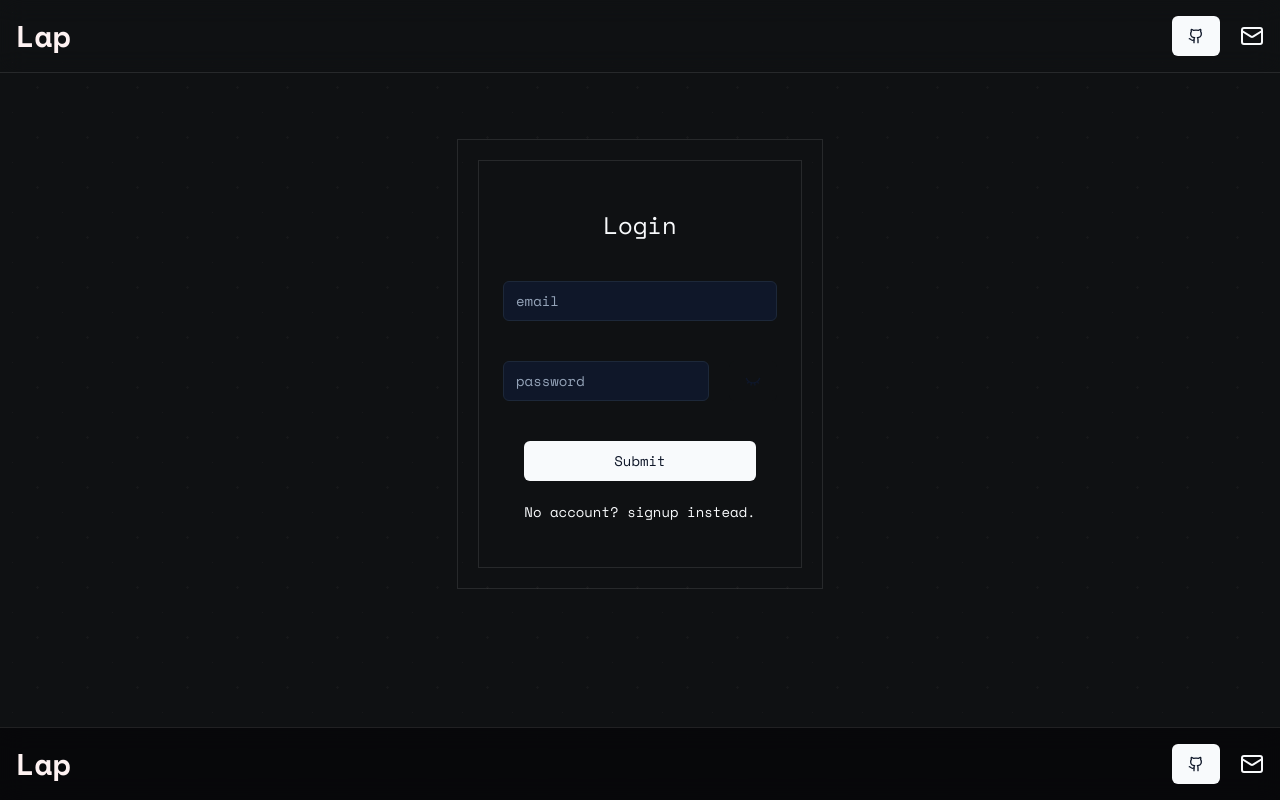
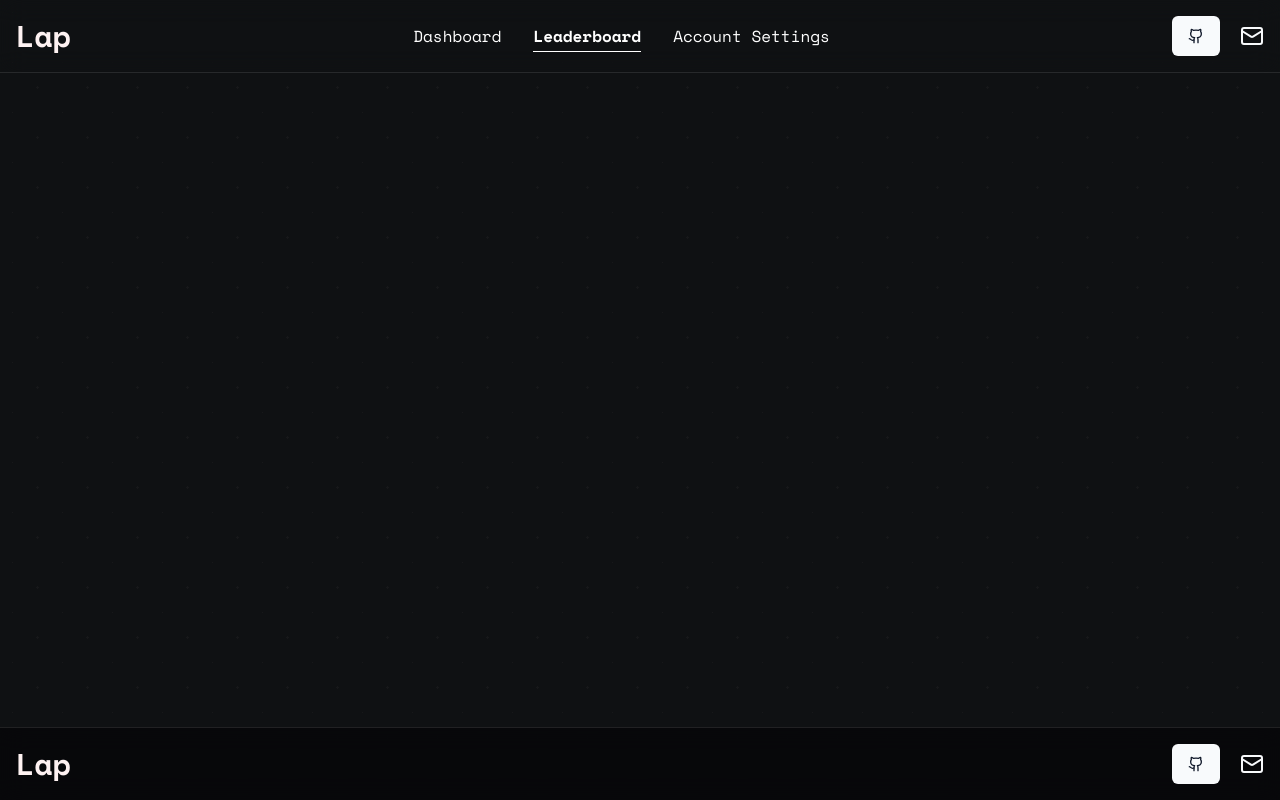
Before and after one commit to Manan-Coder/Lap, a React (Vite) app: page /leaderboard in a window 1280 px wide. Built offline with nearby package versions, Linux system fonts and the light colour scheme.

Commit message:
made the other pages and sorted routing

```diff
--- a/src/App.tsx
+++ b/src/App.tsx
@@ -1,13 +1,20 @@
 import NavBar from "./components/NavBar.tsx";
-import { BrowserRouter } from "react-router-dom";
 import Footer from "./components/Footer.tsx";
 import Landing from "./pages/landing.tsx";
+import Leaderboard from "./pages/leaderboard.tsx";
+import Account from "./pages/account.tsx";
+import { BrowserRouter, Routes, Route } from "react-router-dom";
 const App = () => (
   <BrowserRouter>
 <div className="flex flex-col h-screen">
   <NavBar />
   <main className="flex-1">
-<Landing /></main>
+    <Routes>
+      <Route path="/" element={<Landing />} />
+      <Route path="/leaderboard" element={<Leaderboard />} />
+      <Route path="/account" element={<Account />} />
+    </Routes>
+</main>
   <Footer/>
 </div></BrowserRouter>
 )
--- a/src/components/NavBar.tsx
+++ b/src/components/NavBar.tsx
@@ -14,7 +14,22 @@ const NavBar = () => {
             Lap
             </Link>
         </div>
-
+        <div className="hidden md:flex items-center space-x-8">
+            {[
+              { path:'/', label: 'Dashboard'},
+               { path: '/leaderboard', label: 'Leaderboard' },
+               {path:'account', label:'Account Settings'}
+            ].map((item) => (
+              <Link
+                key={item.path}
+                to={item.path}
+                className={`text-white hover:text-white transition-colors relative group ${location.pathname === item.path ? 'font-bold' : ''}`}
+              >
+                {item.label}
+                <span className={`absolute -bottom-1 left-0 h-px bg-white transition-all duration-300 ${location.pathname === item.path ? 'w-full' : 'w-0 group-hover:w-full'}`}></span>
+              </Link>
+            ))}
+          </div>
         <div className="flex flex-row justify-evenly gap-5 right-0 items-center size={20} items-center cursor-pointer">
             <Button>
             <Link to={"https://github.com/Manan-Coder/Lap"}>
--- /dev/null
+++ b/src/pages/account.tsx
@@ -0,0 +1,7 @@
+const Account = () => {
+return(
+    <div></div>
+);
+}
+
+export default Account;
--- /dev/null
+++ b/src/pages/leaderboard.tsx
@@ -0,0 +1,9 @@
+const Leaderboard = () => {
+
+return(
+    <div></div>
+);
+
+}
+
+export default Leaderboard
--- a/vite.config.ts
+++ b/vite.config.ts
@@ -10,9 +10,7 @@ export default defineConfig(({ mode }) => ({
     port: 8080,
   },
   plugins: [
-    react(),
-    mode === 'development' &&
-    componentTagger(),
+    react()
   ].filter(Boolean),
   resolve: {
     alias: {
```
